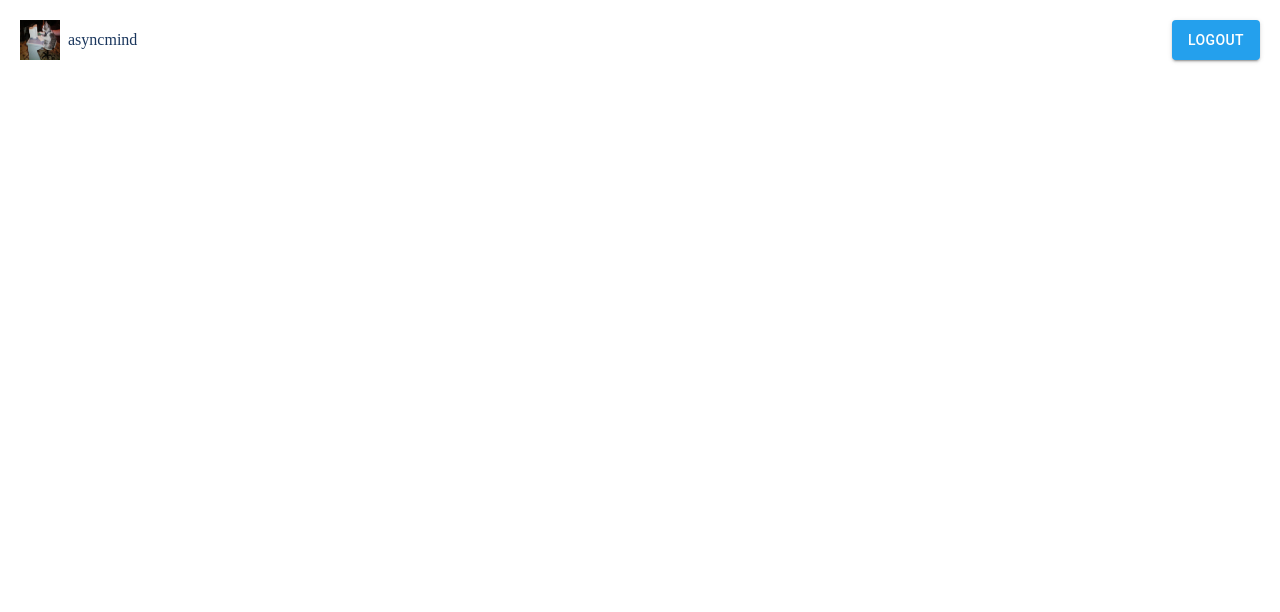
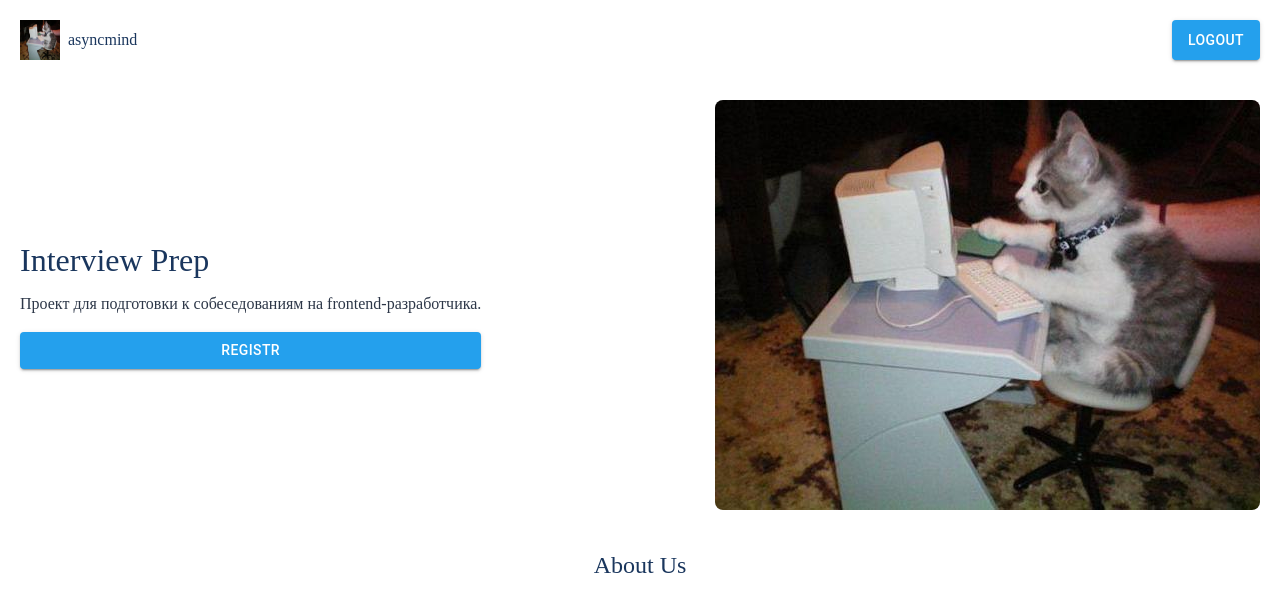
Before and after one commit to Bulbashok/interview-prep, a React (Vite) app: page / in a window 1280 px wide. Shown: the top 612 px of the page. Built offline with nearby package versions, Linux system fonts and the light colour scheme.

Commit message:
feat: add main page with description

```diff
--- a/src/pages/home/header/header.scss
+++ b/src/pages/home/header/header.scss
@@ -14,6 +14,7 @@
       height: 40px;
     }
     &__title {
+      font-size: 1em;
       color: var(--heading-color);
     }
   }
--- a/src/pages/home/home.scss
+++ b/src/pages/home/home.scss
@@ -8,5 +8,5 @@
   display: flex;
   flex-direction: column;
   justify-content: center;
-  gap: 20px;
+  gap: 40px;
 }
--- a/src/pages/home/home.tsx
+++ b/src/pages/home/home.tsx
@@ -8,6 +8,7 @@ import PageTitle from '../../components/page-title/PageTitle';
 
 import HeaderHome from './header/header';
 import MainHome from './main/main';
+import MainAboutHome from './main-about/main-about';
 import FooterHome from './footer/footer';
 
 const homePageConfig = {
@@ -22,6 +23,7 @@ export default function HomePageLanding() {
       <div className="home">
         <HeaderHome />
         <MainHome />
+        <MainAboutHome />
         <FooterHome />
       </div>
     </>
--- /dev/null
+++ b/src/pages/home/main-about/main-about.scss
@@ -0,0 +1,11 @@
+@import '/src/styles/variables.css';
+
+.main-about {
+  display: flex;
+  align-items: center;
+  flex-direction: column;
+  &__title {
+    font-size: 1.5em;
+    color: var(--heading-color);
+  }
+}
--- /dev/null
+++ b/src/pages/home/main-about/main-about.tsx
@@ -0,0 +1,11 @@
+import './main-about.scss';
+
+export default function MainAboutHome() {
+  return (
+    <>
+      <div className="main-about">
+        <h2 className="main-about__title">About Us</h2>
+      </div>
+    </>
+  );
+}
--- a/src/pages/home/main/main.scss
+++ b/src/pages/home/main/main.scss
@@ -0,0 +1,27 @@
+@import '/src/styles/variables.css';
+
+.main {
+  display: flex;
+  align-items: center;
+  justify-content: space-between;
+
+  &__descript {
+    display: flex;
+    flex-direction: column;
+    gap: 20px;
+    &__title {
+      font-size: 2em;
+      color: var(--heading-color);
+    }
+    &__text {
+      font-size: 1em;
+      color: var(--primary-text-color);
+    }
+  }
+
+  &__slider {
+    &__jpg {
+      border-radius: 0.5em;
+    }
+  }
+}
--- a/src/pages/home/main/main.tsx
+++ b/src/pages/home/main/main.tsx
@@ -1,3 +1,24 @@
+import './main.scss';
+
+import logo from '../../../assets/svg/logo.jpg';
+
+import Button from '../../../components/button/button';
+
 export default function MainHome() {
-  return <></>;
+  return (
+    <>
+      <div className="main">
+        <div className="main__descript">
+          <h1 className="main__descript__title">Interview Prep</h1>
+          <p className="main__descript__text">
+            Проект для подготовки к собеседованиям на frontend-разработчика.
+          </p>
+          <Button content="Registr" />
+        </div>
+        <div className="main__slider">
+          <img className="main__slider__jpg" src={logo} alt="primer" />
+        </div>
+      </div>
+    </>
+  );
 }
```
